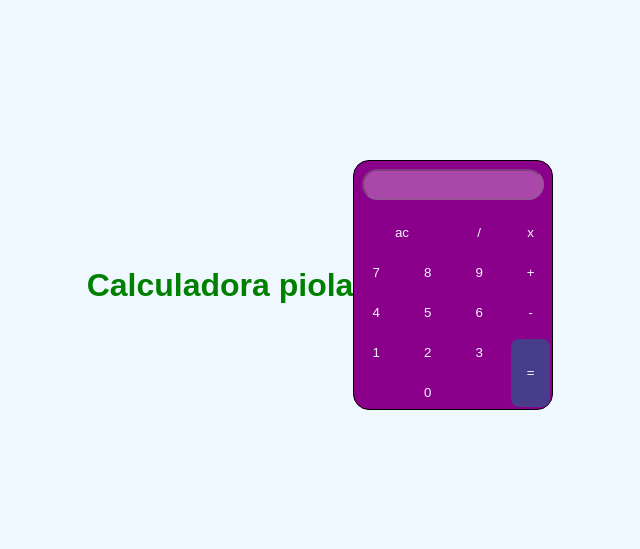
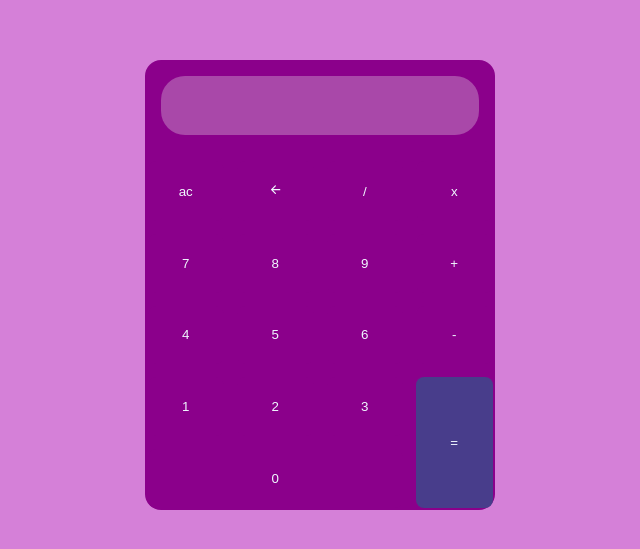
Before and after one commit to aufiNa/ProyectosAugusto, a plain HTML site: page index.html in a window 1280 px wide. Shown: the part 115-664 px from the top of the page, without its empty margins (320-960 px from the left). Drawn offline with nearby package versions, Linux system fonts and the light colour scheme.

Commit message:
Cambios para bien en la calcu

```diff
--- a/css.css
+++ b/css.css
@@ -7,10 +7,10 @@
 
 body{
     min-height: 100vh;
-    background-color: aliceblue;
     display: flex;
     justify-content: center;
     align-items: center;
+    background-color: rgb(213, 128, 216);
 }
 div{
 
@@ -18,10 +18,10 @@ div{
     display: grid;
     grid-template-columns: repeat(4, 1fr);
     gap: .5rem;
-    height: 250px;
-    width: 200px;
+    height: 450px;
+    width: 350px;
     max-width: 100%;
-    border: solid 1px #000;
+    border: none;
     border-radius: 1rem;
 
 }
@@ -30,9 +30,9 @@ div{
     grid-column: 1 / 5;
     text-align: right;
     border-radius: 1.5rem;
-    margin: 0.5rem;
+    margin: 1rem;
     color: #000;
-
+    border: none;
 }
 
 button{
@@ -51,7 +51,7 @@ button:hover{
 }
 
 #ac{
-    grid-column: 1/3;
+    grid-column: 1/2;
 }
 
 .cero{
@@ -67,9 +67,3 @@ button:hover{
 #igual:hover{
     background-color: rgb(131, 1, 252);
 }
-
-h1{
-    color: green;
-    margin: .1px;
-
-}
--- a/index.html
+++ b/index.html
@@ -7,10 +7,10 @@
     <link rel="stylesheet" href="css.css"/>
 </head>
 <body>
-    <h1>Calculadora piola</h1>
     <div>
     <input type="text" id="pantalla" disabled>
     <button id="ac" onclick = "nums(event)" >ac</button>
+    <button id="borrar" onclick="nums(event)"><ion-icon name="arrow-back-outline"></ion-icon></button>
     <button id="/" onclick = "nums(event)" >/</button>
     <button id="*" onclick = "nums(event)" >x</button>
     <button id="7" onclick = "nums(event)" >7</button>
@@ -28,5 +28,10 @@
     <button class="cero" id ="0" onclick = "nums(event)">0</button>
     </div>
     <script src="./main.js"></script>
+
+
+    <script type="module" src="https://unpkg.com/ionicons@7.1.0/dist/ionicons/ionicons.esm.js"></script>
+    <script nomodule src="https://unpkg.com/ionicons@7.1.0/dist/ionicons/ionicons.js"></script>
+
 </body>
 </html>
--- a/main.js
+++ b/main.js
@@ -13,13 +13,15 @@ function nums(boton_evento) {
     if (num == "igual") {
         try{
             input.value = eval(input.value);
-            console.log(input.value);
 
         } catch {
             input.value = "error";
         }
-
-
+        return;
+    }
+    if (num === "borrar") {
+        input.value = input.value.slice(0, -1);
+        console.log(res);
         return;
     }
 
```
